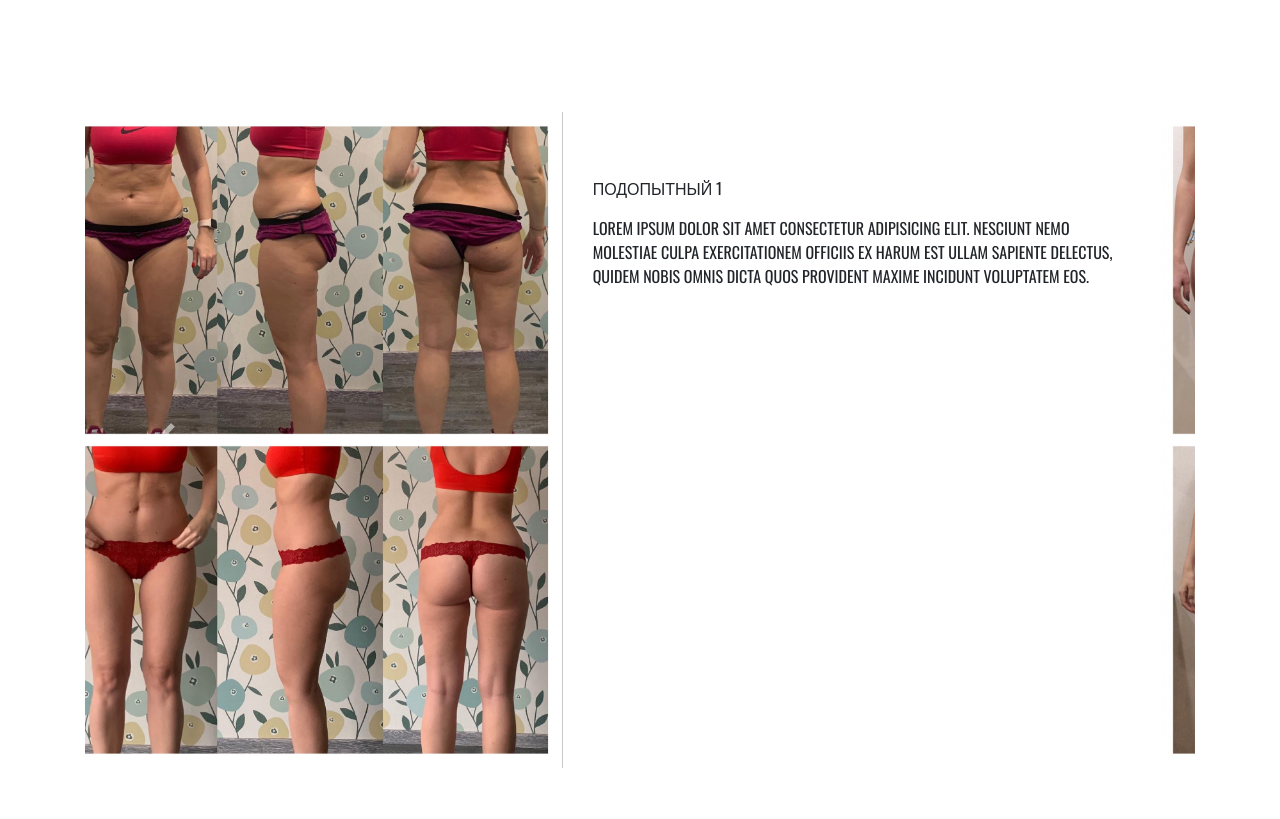
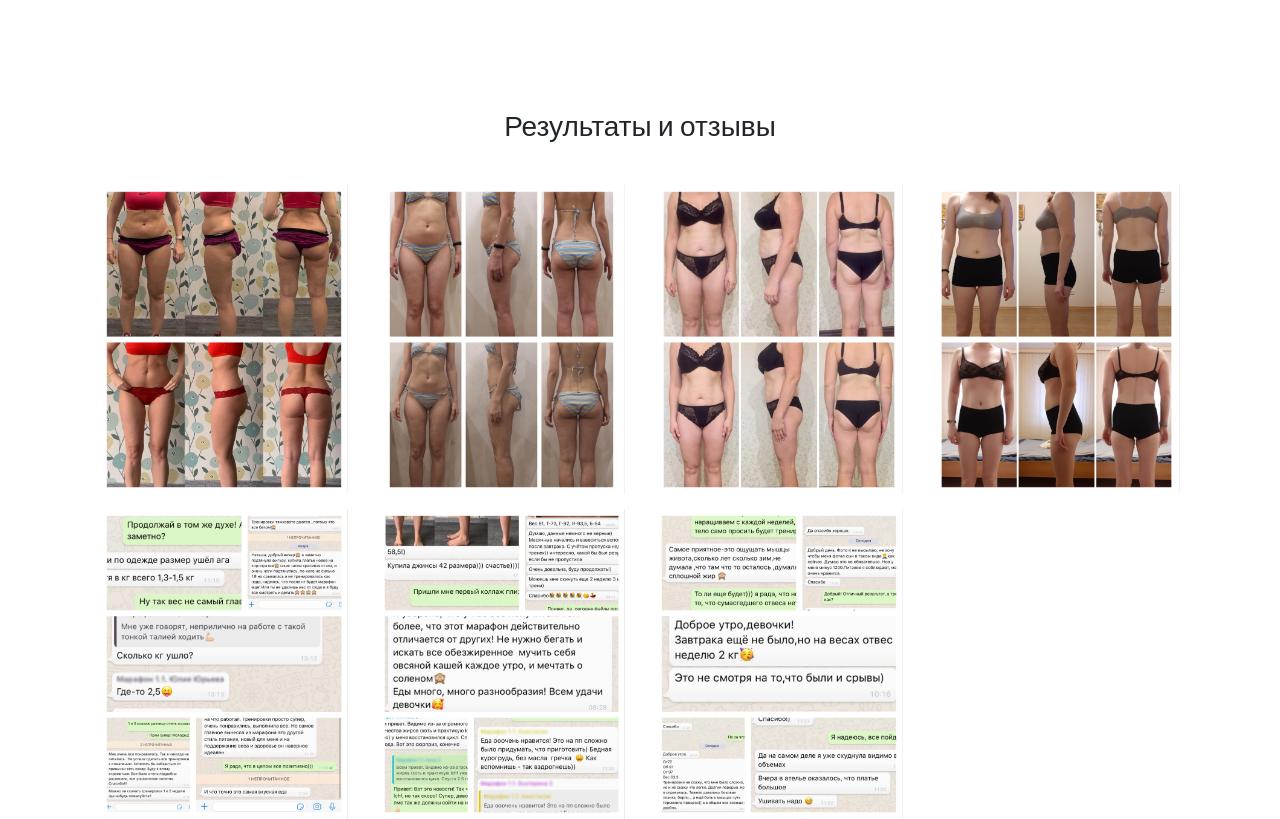
Before and after one commit to EnvyvnE/natikoq, a plain HTML site: page index.html in a window 1280 px wide. Shown: the part 2272-3091 px from the top of the page. Before the commit the page ends 3056 px from the top, so only its background shows below. Drawn offline with nearby package versions, Linux system fonts and the light colour scheme.

Commit message:
text changed

```diff
--- a/index.html
+++ b/index.html
@@ -12,6 +12,9 @@
   <script src="https://kit.fontawesome.com/4a5f96db43.js" crossorigin="anonymous"></script>
 
   <link href="https://fonts.googleapis.com/css?family=Oswald&display=swap" rel="stylesheet">
+  <link rel="stylesheet" href="https://cdn.jsdelivr.net/gh/fancyapps/fancybox@3.5.7/dist/jquery.fancybox.min.css" />
+  <script src="https://cdn.jsdelivr.net/gh/fancyapps/fancybox@3.5.7/dist/jquery.fancybox.min.js"></script>
+
 </head>
 
 <body>
@@ -1131,7 +1134,7 @@
 
 </div>
   </section>
-  <div class="container">
+  <!-- <div class="container">
   <div id="carouselExampleControls" class="carousel slide" data-ride="carousel">
     <div class="carousel-inner">
       <div class="carousel-item active">
@@ -1140,37 +1143,32 @@
               <img class="img-fluid mb-3" src="img/1.jpeg" alt=""/>
           </div>
 
-          <div class="col-sm-12 col-md-6 pt-5">
-              <p class="text-uppercase mt-3">подопытный 1</p>
-              <p class="text-uppercase">
-                  Lorem ipsum dolor sit amet consectetur adipisicing elit. Nesciunt nemo molestiae culpa exercitationem officiis ex harum est ullam sapiente delectus, quidem nobis omnis dicta quos provident maxime incidunt voluptatem eos. </p>
+          <div class="col-sm-12 col-md-6">
+            <img class="img-fluid mb-3" src="img/2.jpeg" alt=""/>
         </div>
       </div>
   </div>
       <div class="carousel-item">
         <div class="row">
           <div class="col-sm-12 col-md-6">
-              <img class="img-fluid mb-3" src="img/2.jpeg" alt=""/>
+              <img class="img-fluid mb-3" src="img/3.jpeg" alt=""/>
           </div>
 
-          <div class="col-sm-12 col-md-6 pt-5">
-              <p class="text-uppercase mt-3">подопытный 2</p>
-              <p class="text-uppercase">
-                  Lorem ipsum dolor sit amet, consectetur adipisicing elit. Repellat ea, commodi deserunt corporis magni provident, ad soluta dolor fugiat eos cumque perspiciatis impedit voluptas ab praesentium inventore labore repudiandae cum.</p>
+          <div class="col-sm-12 col-md-6">
+            <img class="img-fluid mb-3" src="img/4.jpeg" alt=""/>
         </div>
       </div>      </div>
       <div class="carousel-item">
         <div class="row">
           <div class="col-sm-12 col-md-6">
-              <img class="img-fluid mb-3" src="img/3.jpeg" alt=""/>
+              <img class="img-fluid mb-3" src="img/5.jpeg" alt=""/>
           </div>
 
-          <div class="col-sm-12 col-md-6 pt-5">
-              <p class="text-uppercase mt-3">подопытный 3</p>
-              <p class="text-uppercase">
-Lorem, ipsum dolor sit amet consectetur adipisicing elit. Reprehenderit officiis quas eveniet quisquam nam voluptatem! Omnis repellat minus quis rem quas tenetur, velit, in quam ducimus, accusantium dolor vero esse?</p>
+          <div class="col-sm-12 col-md-6">
+            <img class="img-fluid mb-3" src="img/6.jpeg" alt=""/>
         </div>
-      </div>      </div>
+      </div>
+    </div>
     </div>
     <a class="carousel-control-prev" href="#carouselExampleControls" role="button" data-slide="prev">
       <span class="carousel-control-prev-icon" aria-hidden="true"></span>
@@ -1178,10 +1176,75 @@ Lorem, ipsum dolor sit amet consectetur adipisicing elit. Reprehenderit officiis
     </a>
     <a class="carousel-control-next" href="#carouselExampleControls" role="button" data-slide="next">
       <span class="carousel-control-next-icon" aria-hidden="true"></span>
-      <span class="sr-only">Next</span>
+      <span class="sr-only" style="color:black">Next</span>
     </a>
   </div>
-</div></div>
+</div></div> -->
+<div id="samples" class="container" style="margin-top: 25px;">
+  <h1 class="h3 text-center my-4">Результаты и отзывы</h1>
+  <div class="row">
+    <div class="col-lg-3 col-md-4 col-6 thumb" style="margin-top: 15px;">
+      <a data-fancybox="gallery" href="img/1.jpeg">
+        <img class="img-fluid" src="img/1.jpeg" alt="...">
+      </a>
+    </div>
+    <div class="col-lg-3 col-md-4 col-6 thumb" style="margin-top: 15px;">
+      <a data-fancybox="gallery" href="img/2.jpeg">
+        <img class="img-fluid" src="img/2.jpeg" alt="...">
+      </a>
+    </div>
+    <div class="col-lg-3 col-md-4 col-6 thumb" style="margin-top: 15px;">
+      <a data-fancybox="gallery" href="img/3.jpeg">
+        <img class="img-fluid" src="img/3.jpeg" alt="...">
+      </a>
+    </div>
+    <div class="col-lg-3 col-md-4 col-6 thumb" style="margin-top: 15px;">
+      <a data-fancybox="gallery" href="img/4.jpeg">
+        <img class="img-fluid" src="img/4.jpeg" alt="...">
+      </a>
+    </div>
+    <div class="col-lg-3 col-md-4 col-6 thumb" style="margin-top: 15px;">
+      <a data-fancybox="gallery" href="img/5.jpg">
+        <img class="img-fluid" src="img/5.jpg" alt="...">
+      </a>
+    </div>
+    <div class="col-lg-3 col-md-4 col-6 thumb" style="margin-top: 15px;">
+      <a data-fancybox="gallery" href="img/6.jpg">
+        <img class="img-fluid" src="img/6.jpg" alt="...">
+      </a>
+    </div>
+    <div class="col-lg-3 col-md-4 col-6 thumb" style="margin-top: 15px;">
+      <a data-fancybox="gallery" href="img/7.jpeg">
+        <img class="img-fluid" src="img/7.jpeg" alt="...">
+      </a>
+    </div>
+    <!-- <div class="col-lg-3 col-md-4 col-6 thumb" style="margin-top: 15px;">
+      <a data-fancybox="gallery" href="img/1.jpeg">
+        <img class="img-fluid" src="img/1.jpeg" alt="...">
+      </a>
+    </div>
+    <div class="col-lg-3 col-md-4 col-6 thumb" style="margin-top: 15px;">
+      <a data-fancybox="gallery" href="img/1.jpeg">
+        <img class="img-fluid" src="img/1.jpeg" alt="...">
+      </a>
+    </div>
+    <div class="col-lg-3 col-md-4 col-6 thumb" style="margin-top: 15px;">
+      <a data-fancybox="gallery" href="img/1.jpeg">
+        <img class="img-fluid" src="img/1.jpeg" alt="...">
+      </a>
+    </div>
+    <div class="col-lg-3 col-md-4 col-6 thumb" style="margin-top: 15px;">
+      <a data-fancybox="gallery" href="img/1.jpeg">
+        <img class="img-fluid" src="img/1.jpeg" alt="...">
+      </a>
+    </div>
+    <div class="col-lg-3 col-md-4 col-6 thumb" style="margin-top: 15px;">
+      <a data-fancybox="gallery" href="img/1.jpeg">
+        <img class="img-fluid" src="img/1.jpeg" alt="...">
+      </a>
+    </div> -->
+  </div>
+</div>
   <script src="https://code.jquery.com/jquery-3.4.1.slim.min.js"
     integrity="sha384-J6qa4849blE2+poT4WnyKhv5vZF5SrPo0iEjwBvKU7imGFAV0wwj1yYfoRSJoZ+n" crossorigin="anonymous">
   </script>
```
Lines whose indentation alone changed are shown as unchanged.
